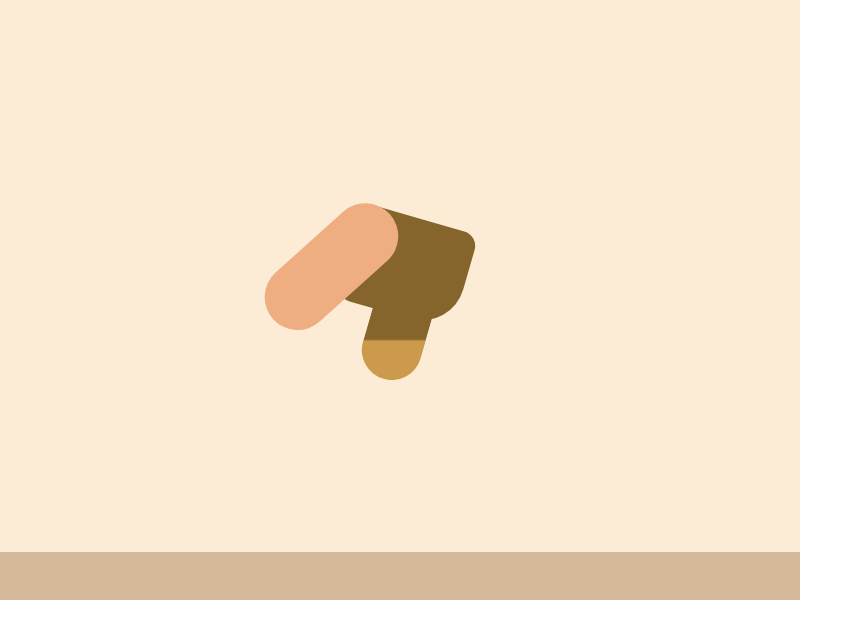
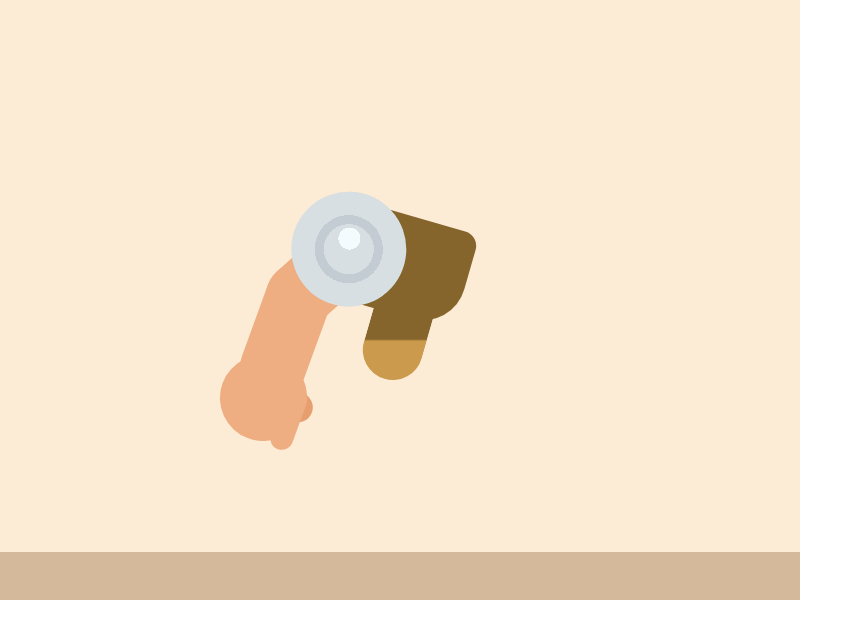
Before and after one commit to yialo/learn-css-animations_ylf-2021, a plain HTML site: page index.html in a window 1280 px wide. Shown: the whole page, without its empty margins (0-863 px from the left). Drawn offline with Linux system fonts and the light colour scheme.

Commit message:
Add right shoulder and arm

```diff
--- a/css/main.css
+++ b/css/main.css
@@ -49,7 +49,7 @@ body {
 
 .viking {
   top: 219px;
-  left: 376px;
+  left: 377px;
   transform: rotate(16deg);
   width: 60px;
   height: 163px;
@@ -68,8 +68,8 @@ body {
   left: -39px;
 }
 
-.viking__shoulderLeft {
-  top: -9px;
+.viking__shoulderRight {
+  top: -10px;
   left: -84px;
   width: 66px;
   height: 157px;
@@ -77,3 +77,53 @@ body {
   background-color: #efae82;
   transform: rotate(32deg);
 }
+
+.viking__shoulderRight::after {
+  top: -2px;
+  left: -26px;
+  width: 115px;
+  height: 115px;
+  border-radius: 50%;
+  background-color: #d7dfe3;
+  background-image: radial-gradient(circle at 50px 50px, #f3fbfc 11px, transparent 11px), radial-gradient(#d7dfe3 25px, #c3cbd3 25px, #c3cbd3 34px, #d7dfe3 34px);
+}
+
+.viking__armRight {
+  top: 91px;
+  left: 0px;
+  width: 66px;
+  height: 142px;
+  border-radius: 100em;
+  background-color: #efae82;
+  transform: rotate(-28deg);
+  transform-origin: 33px 33px;
+}
+
+.viking__handRight {
+  top: 98px;
+  left: -9px;
+  width: 86px;
+  height: 86px;
+  background-color: #efae82;
+  border-radius: 50%;
+  border-top-right-radius: 40px 39px;
+}
+
+.viking__handRight::before {
+  top: 25px;
+  left: 64px;
+  width: 30px;
+  height: 30px;
+  background-color: #e89f6f;
+  border-radius: 50%;
+}
+
+.viking__handRight::after {
+  top: 22px;
+  left: auto;
+  right: 0px;
+  width: 23px;
+  height: 64px;
+  background-color: #efae82;
+  border-radius: 100em;
+}
--- a/index.html
+++ b/index.html
@@ -14,25 +14,25 @@
       <div class="forest"></div>
       <div class="ground"></div>
       <div class="viking">
-        <div class="viking_shoulderRight">
-          <div class="viking__armRight"></div>
+        <div class="viking_shoulderLeft">
+          <div class="viking__armLeft"></div>
+        </div>
+
+        <div class="viking__legLeft">
+          <div class="viking__shinLeft">
+            <div class="viking__footLeft"></div>
+          </div>
         </div>
 
         <div class="viking__legRight">
           <div class="viking__shinRight">
-            <div class="viking__footRight"></div>
-          </div>
-        </div>
-
-        <div class="viking__legLeft">
-          <div class="viking__shinLeft">
             <div></div>
           </div>
         </div>
 
         <div class="viking__belt"></div>
 
-        <div class="vinking__head">
+        <div class="viking__head">
           <div class="viking__beard">
             <div></div>
           </div>
@@ -46,9 +46,9 @@
           <div class="viking__brows"></div>
         </div>
 
-        <div class="viking__shoulderLeft">
-          <div class="viking__armLeft">
-            <div class="viking__handLeft">
+        <div class="viking__shoulderRight">
+          <div class="viking__armRight">
+            <div class="viking__handRight">
               <div class="viking__axe"></div>
             </div>
           </div>
```
